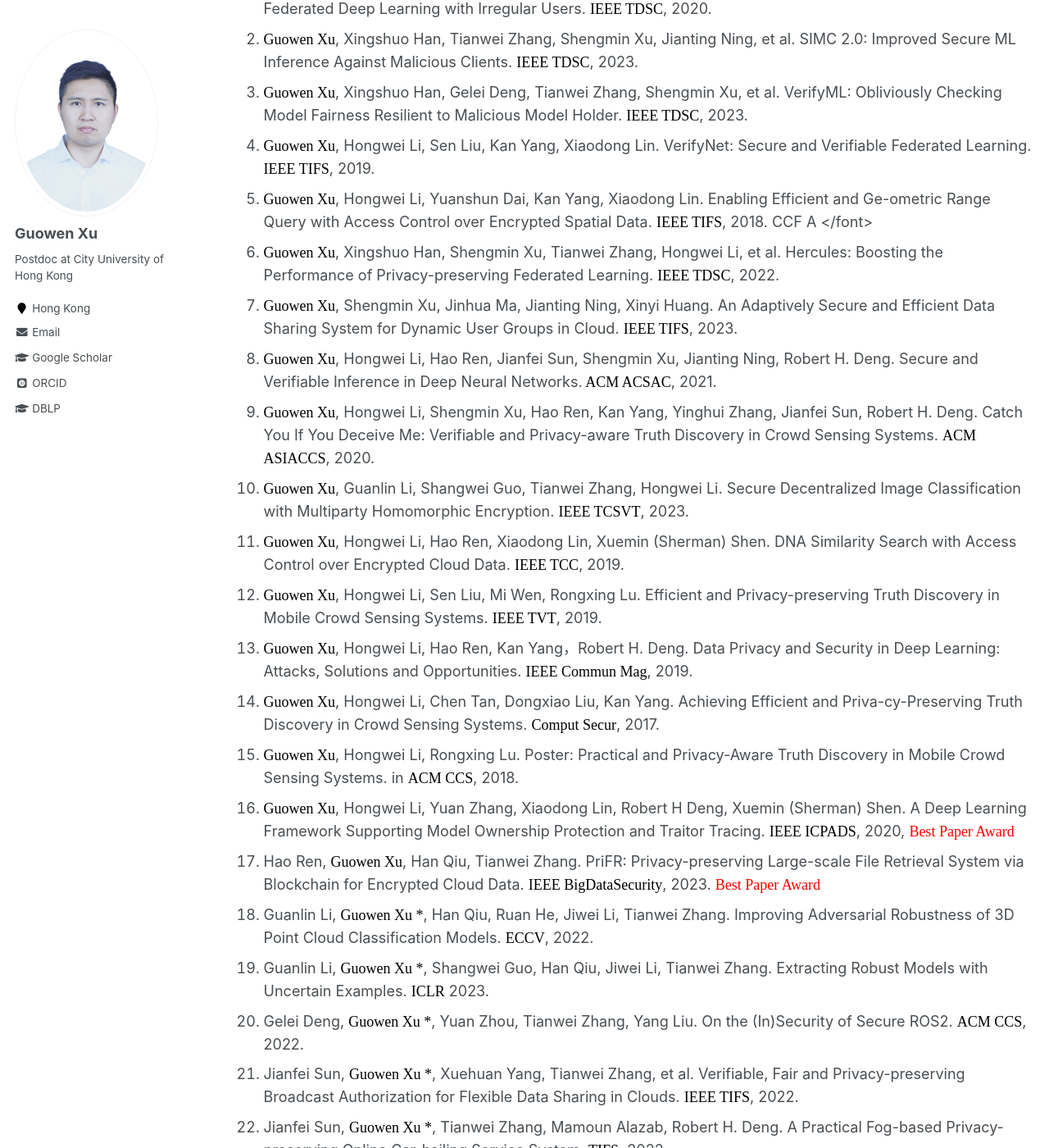
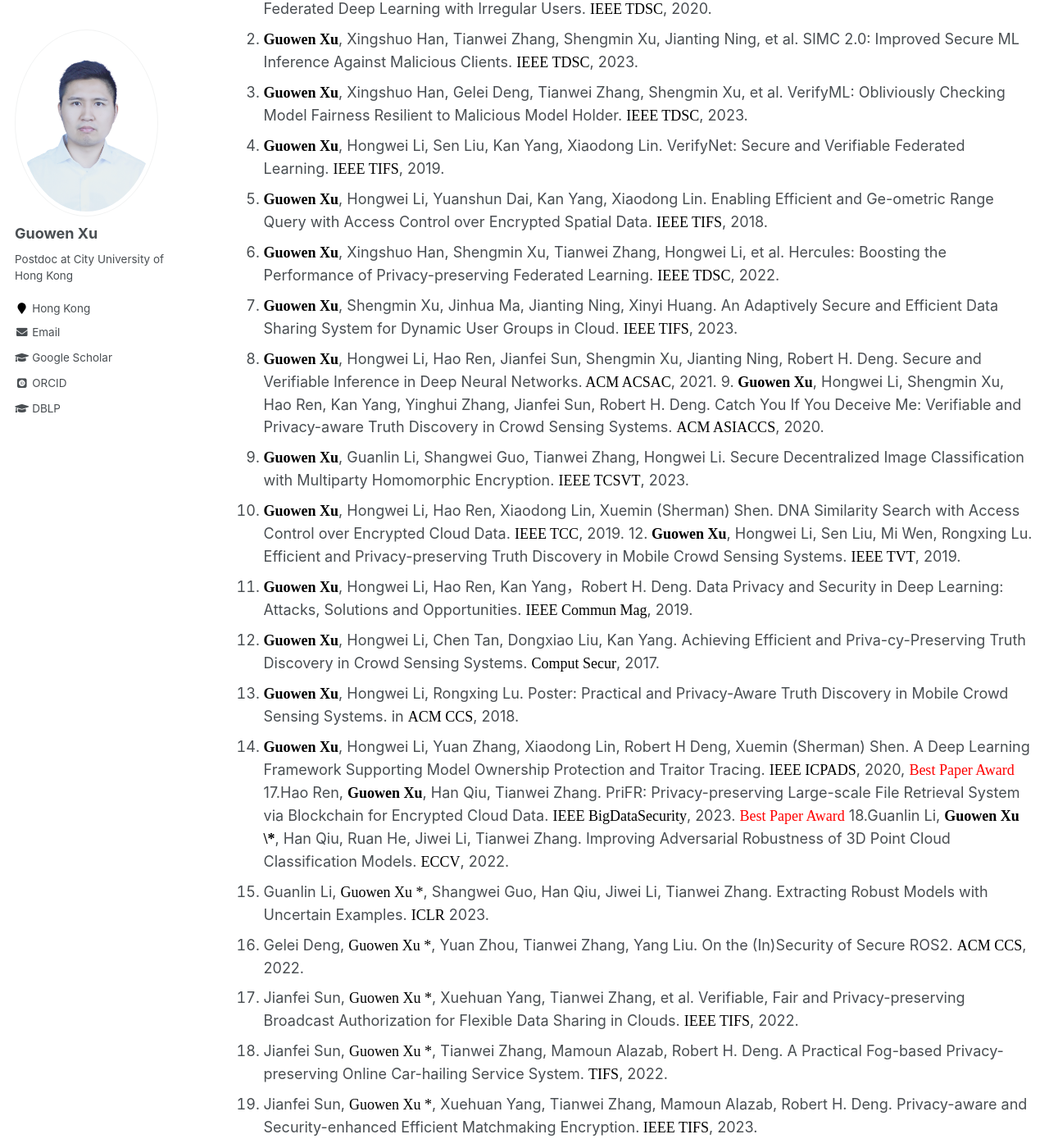
Before and after one commit to Guowen-xu/guowen-xu.github.io, a Jekyll site: the page built from _pages/publications.md, in a window 1280 px wide and 1400 px high, scrolled down 348 px. Shown: the whole window at 82% size. Built offline with Jekyll 4.4.1, drawn with Linux system fonts in a browser that asks for light colours; some web fonts are replaced.

Commit message:
Update publications.md

```diff
--- a/_pages/publications.md
+++ b/_pages/publications.md
@@ -15,23 +15,23 @@ You can find my articles on my [Google Scholar](https://scholar.google.com.hk/ci
 
 
 1. **<font face="Times New Roman" color=black size=4> Guowen Xu</font>**, Hongwei Li, Yun Zhang, Shengmin Xu, Jianting Ning, Robert H. Deng. Privacy-preserving Federated Deep Learning with Irregular Users. <font face="Times New Roman" color=black size=4> IEEE TDSC</font>, 2020.
-2. <div class="justify"><font face="Times New Roman" color=black size=4> Guowen Xu</font>, Xingshuo Han, Tianwei Zhang, Shengmin Xu, Jianting Ning, et al. SIMC 2.0: Improved Secure ML Inference Against Malicious Clients. <font face="Times New Roman" color=black size=4> IEEE TDSC</font>, 2023. </div>
-3. <div class="justify"><font face="Times New Roman" color=black size=4> Guowen Xu</font>, Xingshuo Han, Gelei Deng, Tianwei Zhang, Shengmin Xu, et al. VerifyML: Obliviously Checking Model Fairness Resilient to Malicious Model Holder. <font face="Times New Roman" color=black size=4> IEEE TDSC</font>, 2023.</div>
-4.  <div class="justify"><font face="Times New Roman" color=black size=4> Guowen Xu</font>, Hongwei Li, Sen Liu, Kan Yang, Xiaodong Lin. VerifyNet: Secure and Verifiable Federated Learning. <font face="Times New Roman" color=black size=4> IEEE TIFS</font>, 2019.</div>
-5.  <div class="justify"><font face="Times New Roman" color=black size=4> Guowen Xu</font>, Hongwei Li, Yuanshun Dai, Kan Yang, Xiaodong Lin. Enabling Efficient and Ge-ometric Range Query with Access Control over Encrypted Spatial Data. <font face="Times New Roman" color=black size=4> IEEE TIFS</font>,  2018. CCF A </font></div>
-6. <div class="justify"><font face="Times New Roman" color=black size=4> Guowen Xu</font>, Xingshuo Han, Shengmin Xu, Tianwei Zhang, Hongwei Li, et al. Hercules: Boosting the Performance of Privacy-preserving Federated Learning. <font face="Times New Roman" color=black size=4> IEEE TDSC</font>, 2022.</div>
-7. <div class="justify"><font face="Times New Roman" color=black size=4> Guowen Xu</font>, Shengmin Xu, Jinhua Ma, Jianting Ning, Xinyi Huang. An Adaptively Secure and Efficient Data Sharing System for Dynamic User Groups in Cloud. <font face="Times New Roman" color=black size=4> IEEE TIFS</font>, 2023.</div>
-8. <div class="justify"><font face="Times New Roman" color=black size=4> Guowen Xu</font>, Hongwei Li, Hao Ren, Jianfei Sun, Shengmin Xu, Jianting Ning, Robert H. Deng. Secure and Verifiable Inference in Deep Neural Networks.<font face="Times New Roman" color=black size=4> ACM ACSAC</font>, 2021. </div>
-9. <div class="justify"><font face="Times New Roman" color=black size=4> Guowen Xu</font>, Hongwei Li, Shengmin Xu, Hao Ren, Kan Yang, Yinghui Zhang, Jianfei Sun, Robert H. Deng. Catch You If You Deceive Me: Verifiable and Privacy-aware Truth Discovery in Crowd Sensing Systems. <font face="Times New Roman" color=black size=4> ACM ASIACCS</font>, 2020. </div>
-10. <div class="justify"><font face="Times New Roman" color=black size=4> Guowen Xu</font>, Guanlin Li, Shangwei Guo, Tianwei Zhang, Hongwei Li. Secure Decentralized Image Classification with Multiparty Homomorphic Encryption. <font face="Times New Roman" color=black size=4> IEEE TCSVT</font>, 2023.</div>
-11. <div class="justify"><font face="Times New Roman" color=black size=4> Guowen Xu</font>, Hongwei Li, Hao Ren, Xiaodong Lin, Xuemin (Sherman) Shen. DNA Similarity Search with Access Control over Encrypted Cloud Data. <font face="Times New Roman" color=black size=4> IEEE TCC</font>, 2019. </div>
-12. <div class="justify"><font face="Times New Roman" color=black size=4> Guowen Xu</font>, Hongwei Li, Sen Liu, Mi Wen, Rongxing Lu. Efficient and Privacy-preserving Truth Discovery in Mobile Crowd Sensing Systems. <font face="Times New Roman" color=black size=4> IEEE TVT</font>, 2019. </div>
-13. <div class="justify"><font face="Times New Roman" color=black size=4> Guowen Xu</font>, Hongwei Li, Hao Ren, Kan Yang，Robert H. Deng. Data Privacy and Security in Deep Learning: Attacks, Solutions and Opportunities. <font face="Times New Roman" color=black size=4> IEEE Commun Mag</font>, 2019. </div>
-14. <div class="justify"><font face="Times New Roman" color=black size=4> Guowen Xu</font>, Hongwei Li, Chen Tan, Dongxiao Liu, Kan Yang. Achieving Efficient and Priva-cy-Preserving Truth Discovery in Crowd Sensing Systems. <font face="Times New Roman" color=black size=4> Comput Secur</font>, 2017. </div>
-15. <div class="justify"><font face="Times New Roman" color=black size=4> Guowen Xu</font>, Hongwei Li, Rongxing Lu. Poster: Practical and Privacy-Aware Truth Discovery in Mobile Crowd Sensing Systems. in <font face="Times New Roman" color=black size=4> ACM CCS</font>, 2018.</div>
-16. <div class="justify"><font face="Times New Roman" color=black size=4> Guowen Xu</font>, Hongwei Li, Yuan Zhang, Xiaodong Lin, Robert H Deng, Xuemin (Sherman) Shen. A Deep Learning Framework Supporting Model Ownership Protection and Traitor Tracing. <font face="Times New Roman" color=black size=4> IEEE ICPADS</font>, 2020, <font face="Times New Roman" color=red size=4> Best Paper Award</font></div>
-17. <div class="justify">Hao Ren, <font face="Times New Roman" color=black size=4> Guowen Xu</font>, Han Qiu, Tianwei Zhang. PriFR: Privacy-preserving Large-scale File Retrieval System via Blockchain for Encrypted Cloud Data. <font face="Times New Roman" color=black size=4> IEEE BigDataSecurity</font>, 2023. <font face="Times New Roman" color=red size=4> Best Paper Award</font></div>
-18. <div class="justify">Guanlin Li, <font face="Times New Roman" color=black size=4> Guowen Xu *</font>, Han Qiu, Ruan He, Jiwei Li,  Tianwei Zhang. Improving Adversarial Robustness of 3D Point Cloud Classification Models.  <font face="Times New Roman" color=black size=4>ECCV</font>, 2022.</div>
+2. **<font face="Times New Roman" color=black size=4> Guowen Xu</font>**, Xingshuo Han, Tianwei Zhang, Shengmin Xu, Jianting Ning, et al. SIMC 2.0: Improved Secure ML Inference Against Malicious Clients. <font face="Times New Roman" color=black size=4> IEEE TDSC</font>, 2023.
+3. **<font face="Times New Roman" color=black size=4> Guowen Xu</font>**, Xingshuo Han, Gelei Deng, Tianwei Zhang, Shengmin Xu, et al. VerifyML: Obliviously Checking Model Fairness Resilient to Malicious Model Holder. <font face="Times New Roman" color=black size=4> IEEE TDSC</font>, 2023.
+4. **<font face="Times New Roman" color=black size=4> Guowen Xu</font>**, Hongwei Li, Sen Liu, Kan Yang, Xiaodong Lin. VerifyNet: Secure and Verifiable Federated Learning. <font face="Times New Roman" color=black size=4> IEEE TIFS</font>, 2019.
+5. **<font face="Times New Roman" color=black size=4> Guowen Xu</font>**, Hongwei Li, Yuanshun Dai, Kan Yang, Xiaodong Lin. Enabling Efficient and Ge-ometric Range Query with Access Control over Encrypted Spatial Data. <font face="Times New Roman" color=black size=4> IEEE TIFS</font>,  2018.
+6. **<font face="Times New Roman" color=black size=4> Guowen Xu</font>**, Xingshuo Han, Shengmin Xu, Tianwei Zhang, Hongwei Li, et al. Hercules: Boosting the Performance of Privacy-preserving Federated Learning. <font face="Times New Roman" color=black size=4> IEEE TDSC</font>, 2022.
+7. **<font face="Times New Roman" color=black size=4> Guowen Xu</font>**, Shengmin Xu, Jinhua Ma, Jianting Ning, Xinyi Huang. An Adaptively Secure and Efficient Data Sharing System for Dynamic User Groups in Cloud. <font face="Times New Roman" color=black size=4> IEEE TIFS</font>, 2023.
+8. **<font face="Times New Roman" color=black size=4> Guowen Xu</font>**, Hongwei Li, Hao Ren, Jianfei Sun, Shengmin Xu, Jianting Ning, Robert H. Deng. Secure and Verifiable Inference in Deep Neural Networks.<font face="Times New Roman" color=black size=4> ACM ACSAC</font>, 2021.
+9.**<font face="Times New Roman" color=black size=4> Guowen Xu</font>**, Hongwei Li, Shengmin Xu, Hao Ren, Kan Yang, Yinghui Zhang, Jianfei Sun, Robert H. Deng. Catch You If You Deceive Me: Verifiable and Privacy-aware Truth Discovery in Crowd Sensing Systems. <font face="Times New Roman" color=black size=4> ACM ASIACCS</font>, 2020.
+10. **<font face="Times New Roman" color=black size=4> Guowen Xu</font>**, Guanlin Li, Shangwei Guo, Tianwei Zhang, Hongwei Li. Secure Decentralized Image Classification with Multiparty Homomorphic Encryption. <font face="Times New Roman" color=black size=4> IEEE TCSVT</font>, 2023.
+11. **<font face="Times New Roman" color=black size=4> Guowen Xu</font>**, Hongwei Li, Hao Ren, Xiaodong Lin, Xuemin (Sherman) Shen. DNA Similarity Search with Access Control over Encrypted Cloud Data. <font face="Times New Roman" color=black size=4> IEEE TCC</font>, 2019.
+12.**<font face="Times New Roman" color=black size=4> Guowen Xu</font>**, Hongwei Li, Sen Liu, Mi Wen, Rongxing Lu. Efficient and Privacy-preserving Truth Discovery in Mobile Crowd Sensing Systems. <font face="Times New Roman" color=black size=4> IEEE TVT</font>, 2019.
+13. **<font face="Times New Roman" color=black size=4> Guowen Xu</font>**, Hongwei Li, Hao Ren, Kan Yang，Robert H. Deng. Data Privacy and Security in Deep Learning: Attacks, Solutions and Opportunities. <font face="Times New Roman" color=black size=4> IEEE Commun Mag</font>, 2019.
+14. **<font face="Times New Roman" color=black size=4> Guowen Xu</font>**, Hongwei Li, Chen Tan, Dongxiao Liu, Kan Yang. Achieving Efficient and Priva-cy-Preserving Truth Discovery in Crowd Sensing Systems. <font face="Times New Roman" color=black size=4> Comput Secur</font>, 2017.
+15. **<font face="Times New Roman" color=black size=4> Guowen Xu</font>**, Hongwei Li, Rongxing Lu. Poster: Practical and Privacy-Aware Truth Discovery in Mobile Crowd Sensing Systems. in <font face="Times New Roman" color=black size=4> ACM CCS</font>, 2018.
+16. **<font face="Times New Roman" color=black size=4> Guowen Xu</font>**, Hongwei Li, Yuan Zhang, Xiaodong Lin, Robert H Deng, Xuemin (Sherman) Shen. A Deep Learning Framework Supporting Model Ownership Protection and Traitor Tracing. <font face="Times New Roman" color=black size=4> IEEE ICPADS</font>, 2020, <font face="Times New Roman" color=red size=4> Best Paper Award</font>
+17.Hao Ren, **<font face="Times New Roman" color=black size=4> Guowen Xu</font>**, Han Qiu, Tianwei Zhang. PriFR: Privacy-preserving Large-scale File Retrieval System via Blockchain for Encrypted Cloud Data. <font face="Times New Roman" color=black size=4> IEEE BigDataSecurity</font>, 2023. <font face="Times New Roman" color=red size=4> Best Paper Award</font>
+18.Guanlin Li, **<font face="Times New Roman" color=black size=4> Guowen Xu \*</font>**, Han Qiu, Ruan He, Jiwei Li,  Tianwei Zhang. Improving Adversarial Robustness of 3D Point Cloud Classification Models.  <font face="Times New Roman" color=black size=4>ECCV</font>, 2022.
 19. <div class="justify">Guanlin Li, <font face="Times New Roman" color=black size=4> Guowen Xu *</font>, Shangwei Guo, Han Qiu, Jiwei Li, Tianwei Zhang. Extracting Robust Models with Uncertain Examples. <font face="Times New Roman" color=black size=4> ICLR</font> 2023.</div>
 20. <div class="justify">Gelei Deng, <font face="Times New Roman" color=black size=4> Guowen Xu *</font>, Yuan Zhou, Tianwei Zhang, Yang Liu. On the (In)Security of Secure ROS2. <font face="Times New Roman" color=black size=4> ACM CCS</font>, 2022. </div>
 21. <div class="justify">Jianfei Sun, <font face="Times New Roman" color=black size=4> Guowen Xu *</font>, Xuehuan Yang, Tianwei Zhang, et al. Verifiable, Fair and Privacy-preserving Broadcast Authorization for Flexible Data Sharing in Clouds. <font face="Times New Roman" color=black size=4> IEEE TIFS</font>, 2022.</div>
```
